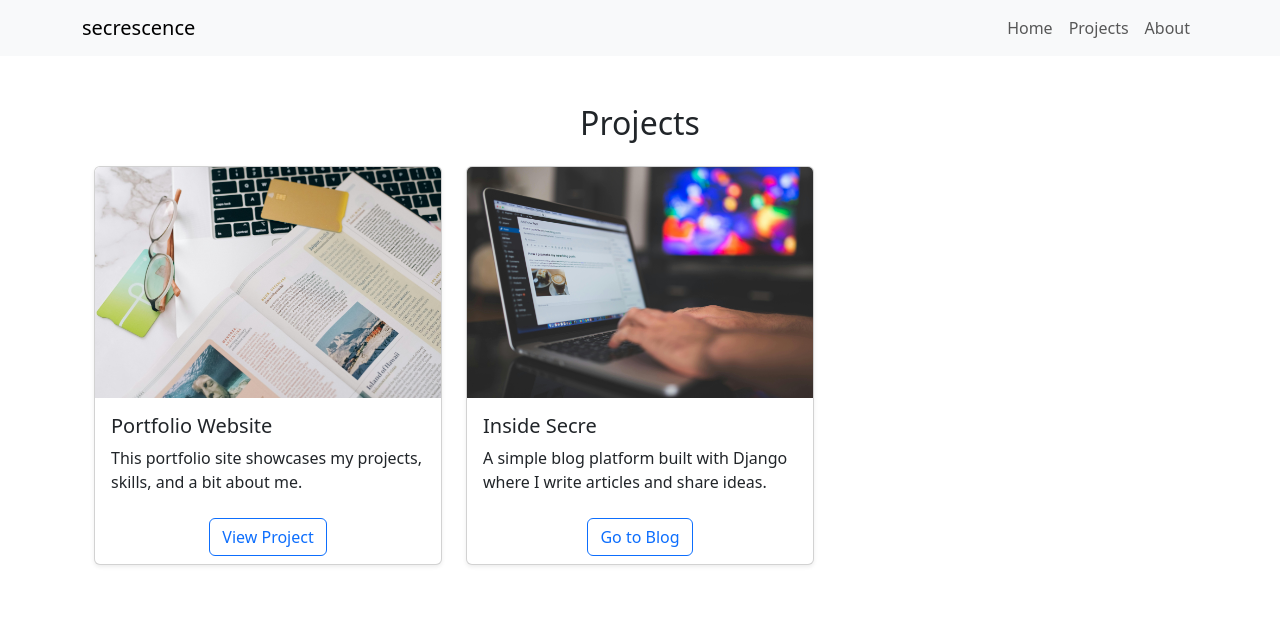
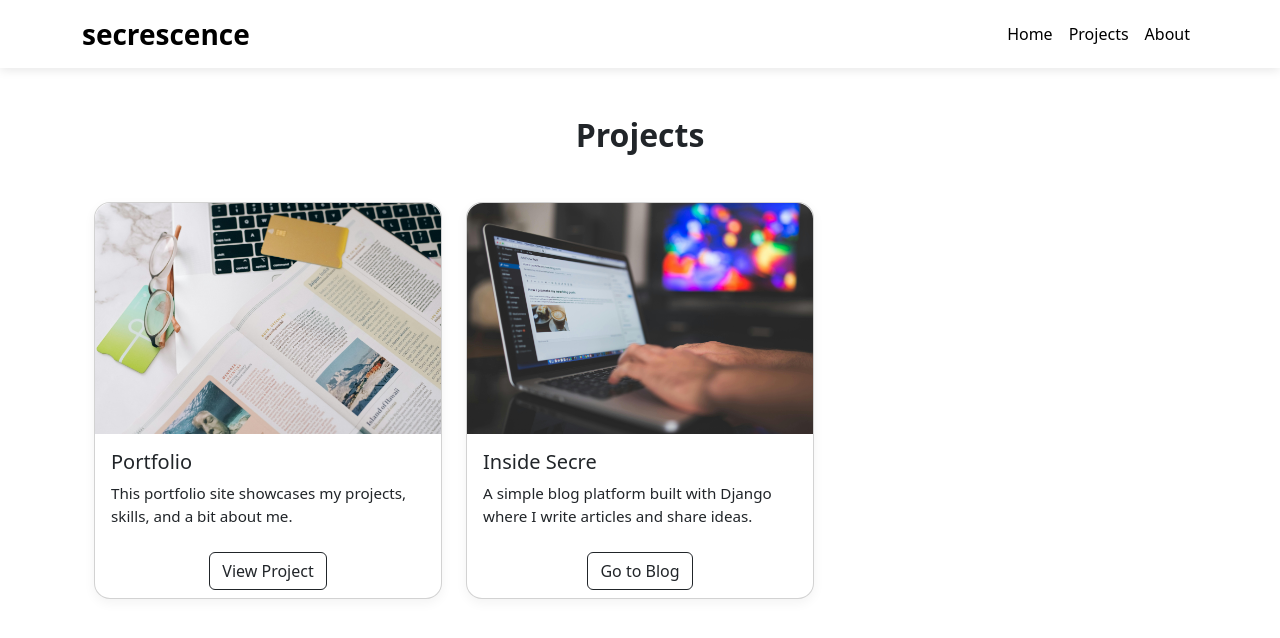
Before and after one commit to secrescence/portfolio-blog, a Django app: page /projects/ in a window 1280 px wide. Shown: the top 638 px of the page. Run offline with Django 5.2, Linux system fonts and the light colour scheme.

Commit message:
Updated navbar and projects UI, removed blog from navbar, added blog card under projects, cleaned layout

```diff
--- a/portfolio_app/templates/portfolio_app/base.html
+++ b/portfolio_app/templates/portfolio_app/base.html
@@ -7,27 +7,75 @@
     <link rel="stylesheet" href="https://cdn.jsdelivr.net/npm/bootstrap@5.3.0/dist/css/bootstrap.min.css">
 </head>
 <body>
-    <nav class="navbar navbar-expand-lg navbar-light bg-light mb-4">
+    <nav class="navbar navbar-expand-lg navbar-light custom-light-navbar mb-4">
         <div class="container">
-            <a class="navbar-brand" href="{% url 'portfolio_home' %}">secrescence</a>
+          <a class="navbar-brand fw-bold fs-3" href="{% url 'portfolio_home' %}">secrescence</a>
           <button class="navbar-toggler" type="button" data-bs-toggle="collapse" data-bs-target="#navbarNav">
             <span class="navbar-toggler-icon"></span>
           </button>
-            <div class="collapse navbar-collapse" id="navbarNav">
-                <ul class="navbar-nav ms-auto">
+          <div class="collapse navbar-collapse justify-content-end" id="navbarNav">
+            <ul class="navbar-nav">
               <li class="nav-item">
-                        <a class="nav-link" href="{% url 'portfolio_home' %}">Home</a>
+                <a class="nav-link custom-light-link" href="{% url 'portfolio_home' %}">Home</a>
               </li>
               <li class="nav-item">
-                        <a class="nav-link" href="{% url 'projects' %}">Projects</a>
+                <a class="nav-link custom-light-link" href="{% url 'projects' %}">Projects</a>
               </li>
               <li class="nav-item">
-                        <a class="nav-link" href="{% url 'about' %}">About</a>
+                <a class="nav-link custom-light-link" href="{% url 'about' %}">About</a>
               </li>
             </ul>
           </div>
         </div>
     </nav>
+
+      <style>
+        body {
+            opacity: 0;
+            transition: opacity 0.4s ease-in;
+        }
+        body.loaded {
+            opacity: 1;
+        }
+
+        .custom-light-navbar {
+            background-color: #ffffff;
+            box-shadow: 0 2px 10px rgba(0, 0, 0, 0.1);
+        }
+
+        .navbar-brand {
+            color: #000 !important;
+            position: relative;
+            transition: color 0.3s;
+        }
+
+        .navbar-brand::after {
+            content: "";
+            position: absolute;
+            bottom: -3px;
+            left: 0;
+            width: 0%;
+            height: 2px;
+            background-color: #000;
+            transition: width 0.3s;
+        }
+
+        .navbar-brand:hover::after {
+            width: 100%;
+        }
+
+        .custom-light-link {
+            color: #000 !important;
+            padding: 6px 16px;
+            border-radius: 20px;
+            transition: all 0.3s;
+        }
+
+        .custom-light-link:hover {
+            background-color: rgba(0, 0, 0, 0.05);
+            text-decoration: none;
+        }
+      </style>
 
     <div class="container">
         {% block content %}
@@ -35,5 +83,10 @@
     </div>
 
     <script src="https://cdn.jsdelivr.net/npm/bootstrap@5.3.0/dist/js/bootstrap.bundle.min.js"></script>
+    <script>
+        window.addEventListener('load', () => {
+          document.body.classList.add('loaded');
+        });
+        </script>
 </body>
 </html>
--- a/portfolio_app/templates/portfolio_app/projects.html
+++ b/portfolio_app/templates/portfolio_app/projects.html
@@ -2,48 +2,64 @@
 {% load static %}
 
 {% block content %}
-<div class="container mt-5">
-  <h2 class="text-center mb-4">Projects</h2>
+<div class="container my-5">
+  <h2 class="text-center mb-5" style="font-weight:600;">Projects</h2>
   <div class="row row-cols-1 row-cols-md-3 g-4">
 
-    <!-- Example project card -->
+    <!-- Portfolio Card -->
     <div class="col">
-      <div class="card h-100 shadow-sm hover-shadow transition">
+      <div class="card h-100 project-card">
         <img src="{% static 'portfolio_app/images/portfolio.jpg' %}" class="card-img-top" alt="Portfolio">
         <div class="card-body">
-          <h5 class="card-title">Portfolio Website</h5>
+          <h5 class="card-title">Portfolio</h5>
           <p class="card-text">This portfolio site showcases my projects, skills, and a bit about me.</p>
         </div>
-        <div class="card-footer bg-transparent border-0 text-center">
-            <a href="{% url 'portfolio_home' %}" class="btn btn-outline-primary">View Project</a>
+        <div class="card-footer text-center border-0 bg-transparent">
+          <a href="{% url 'portfolio_home' %}" class="btn btn-outline-dark">View Project</a>
         </div>
       </div>
     </div>
 
-    <!-- Blog card under Projects -->
+    <!-- Blog Card -->
     <div class="col">
-      <div class="card h-100 shadow-sm hover-shadow transition">
-        <img src="{% static 'portfolio_app/images/blog.jpg' %}" class="card-img-top" alt="My Blog">
+      <div class="card h-100 project-card">
+        <img src="{% static 'portfolio_app/images/blog.jpg' %}" class="card-img-top" alt="Blog">
         <div class="card-body">
           <h5 class="card-title">Inside Secre</h5>
           <p class="card-text">A simple blog platform built with Django where I write articles and share ideas.</p>
         </div>
-        <div class="card-footer bg-transparent border-0 text-center">
-          <a href="{% url 'blog_home' %}" class="btn btn-outline-primary">Go to Blog</a>
+        <div class="card-footer text-center border-0 bg-transparent">
+          <a href="{% url 'blog_home' %}" class="btn btn-outline-dark">Go to Blog</a>
         </div>
       </div>
     </div>
 
-    <!-- Add more project cards as needed -->
+    <!-- You can add more cards similarly -->
 
   </div>
 </div>
 
 <style>
-.hover-shadow:hover {
-  transform: translateY(-5px);
-  transition: all 0.3s ease-in-out;
-  box-shadow: 0 10px 20px rgba(0,0,0,0.15);
+.project-card {
+  border-radius: 16px;
+  box-shadow: 0 4px 12px rgba(0, 0, 0, 0.05);
+  transition: all 0.3s ease;
+}
+.project-card:hover {
+  transform: translateY(-6px);
+  box-shadow: 0 12px 30px rgba(0, 0, 0, 0.1);
+}
+.project-card img {
+  border-top-left-radius: 16px;
+  border-top-right-radius: 16px;
+}
+.project-card .card-body {
+  font-size: 0.95rem;
+}
+.project-card .btn-outline-dark:hover {
+  background-color: #343a40;
+  color: #fff;
+  border-color: #343a40;
 }
 </style>
 {% endblock %}
```
Lines whose indentation alone changed are shown as unchanged.
